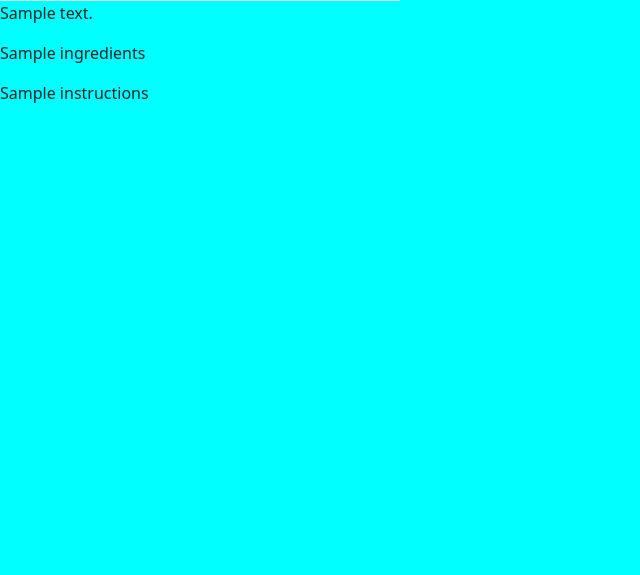
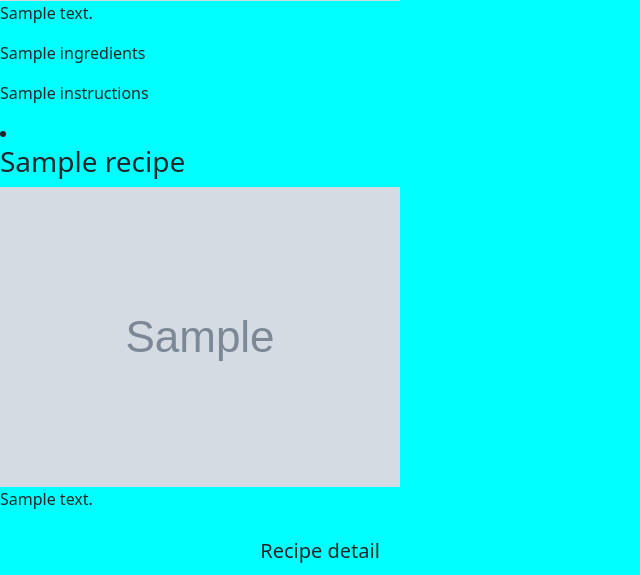
Before and after one commit to DanParkinson/Dec-2024-Hackathon, a Django app: template christmas/templates/christmas/recipe_detail.html in a window 1280 px wide. Shown: the part 411-986 px from the top of the page, without its empty margins (0-640 px from the left). Before the commit the page ends 514 px from the top, so only its background shows below. Run offline with Django 4.2, Linux system fonts and the light colour scheme; the template is opened without the code that fills it: most values are stand-ins (such as "Sample title", 1, 10 or a date in 2020); grey boxes marked "Sample" are stand-in pictures.

Commit message:
Add code to display all recipies to bottom of recipe-detail.html

```diff
--- a/christmas/templates/christmas/recipe_detail.html
+++ b/christmas/templates/christmas/recipe_detail.html
@@ -16,4 +16,27 @@
     </div>
 </div>
 
+
+<!-- All Recipes displayed here-->
+<div class="row">
+    <div class="col">
+        <div class="card-body">
+            {% for recipe in recipes %}
+            <li>
+                <h3>{{ recipe.title }}</h3>
+                {% if recipe.image %}
+                    <img src="{{ recipe.image.url }}" alt="{{ recipe.title }}">
+                {% else %}
+                    <p>No image available.</p>
+                {% endif %}
+                <p>{{ recipe.description }}</p>
+                <a href="../detail/{{recipe.id}}" class="btn btn-lg col-md-6 reservation-card-btn">Recipe detail</a>
+            </li>
+            {% empty %}
+            <li>No recipes available.</li>
+            {% endfor %}
+        </div>
+    </div>
+</div>
+
 {% endblock %}
```
